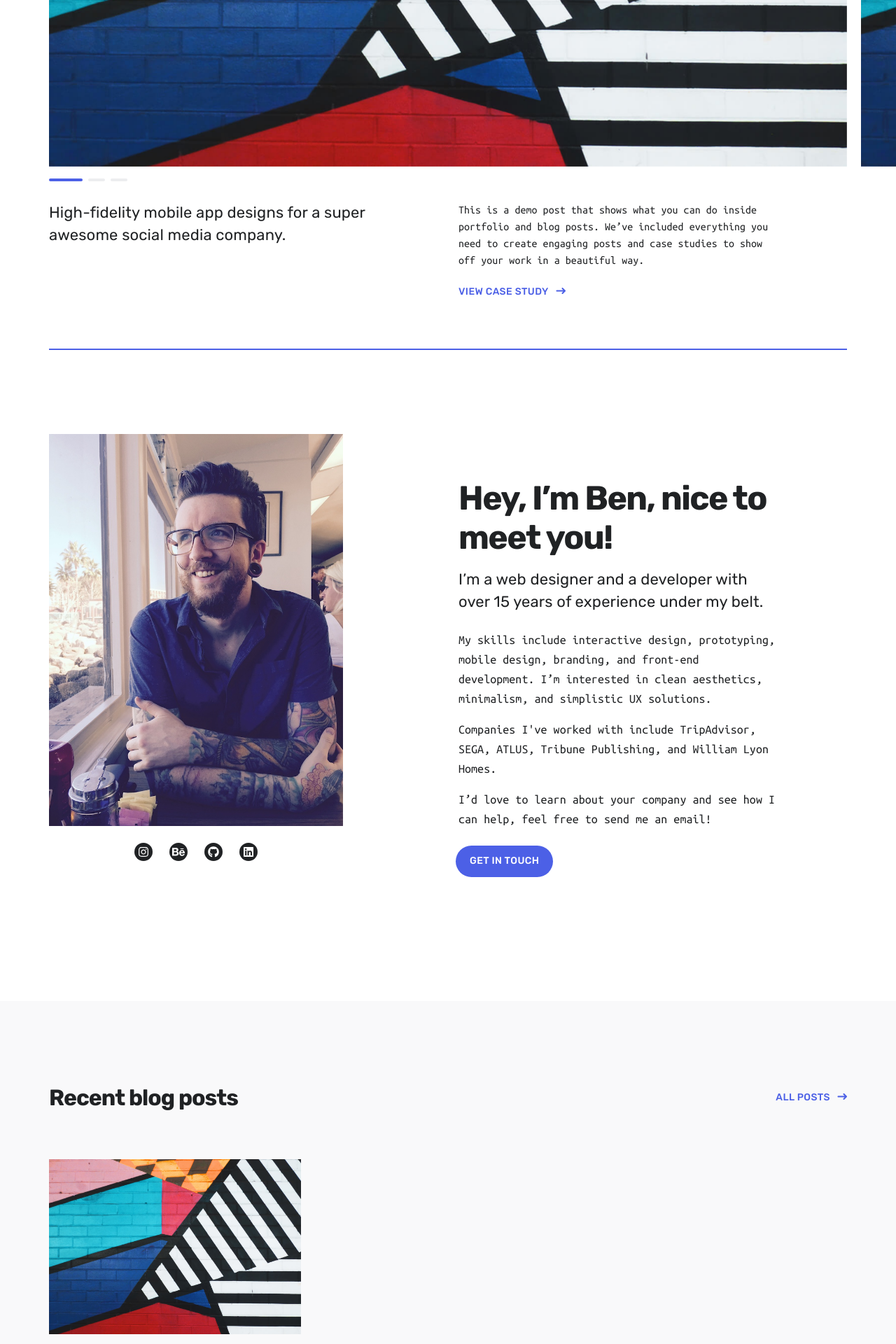
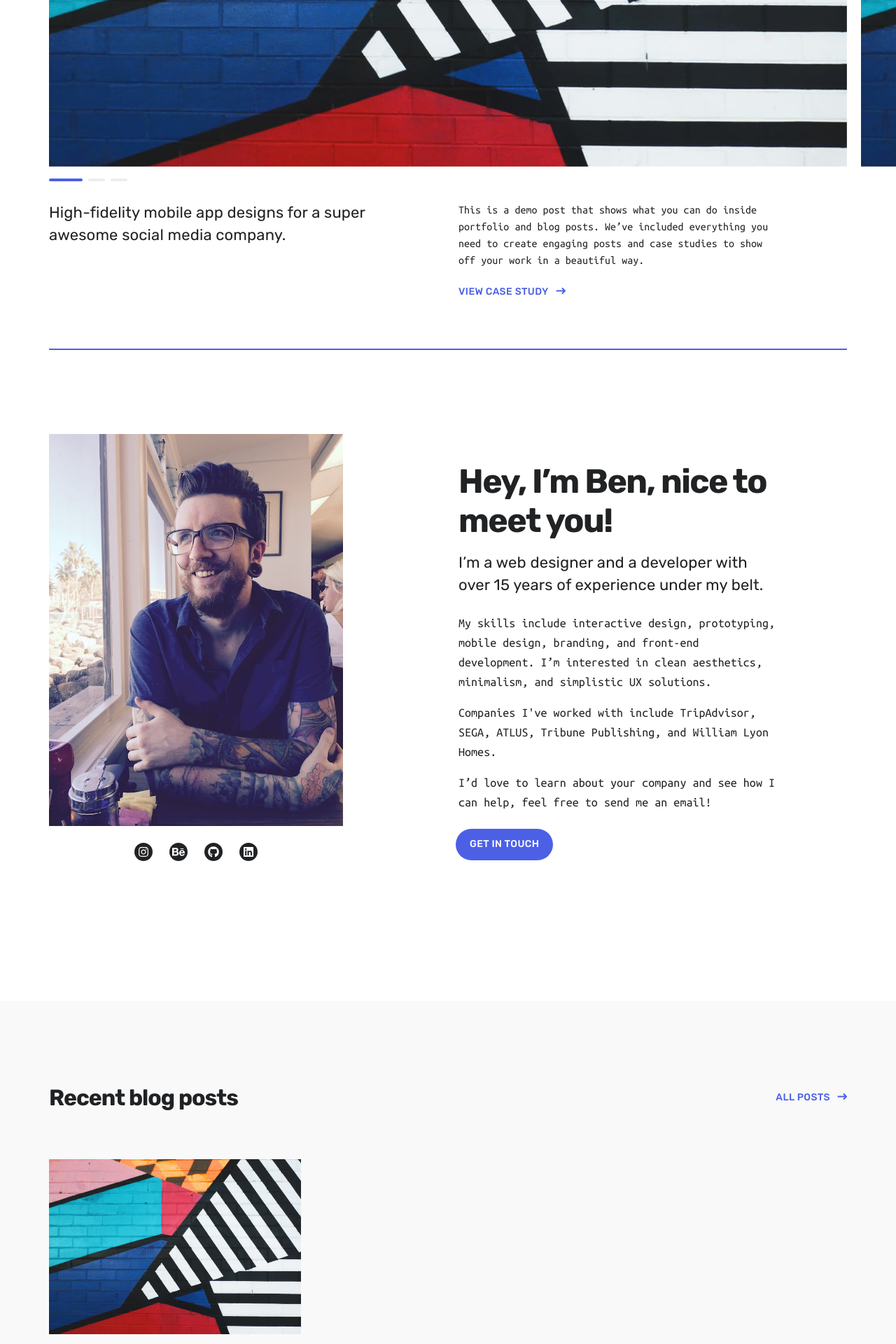
Before and after one commit to bennforlife/bennforlife.github.io, a Jekyll site: the page built from index.html, in a window 1280 px wide. Shown: the part 1113-3033 px from the top of the page at 70% size. Built offline with Jekyll 4.4.1, drawn with Linux system fonts in a browser that asks for light colours; nearby versions of some CDN libraries.

Commit message:
Decrease about section text top-margin

```diff
--- a/_sass/_includes/_section__about.scss
+++ b/_sass/_includes/_section__about.scss
@@ -66,7 +66,7 @@
 		}
 
 		.about__content {
-			margin-top: 64px;
+			margin-top: 40px;
 
 			.subtitle {
 				margin-bottom: 24px;
```
